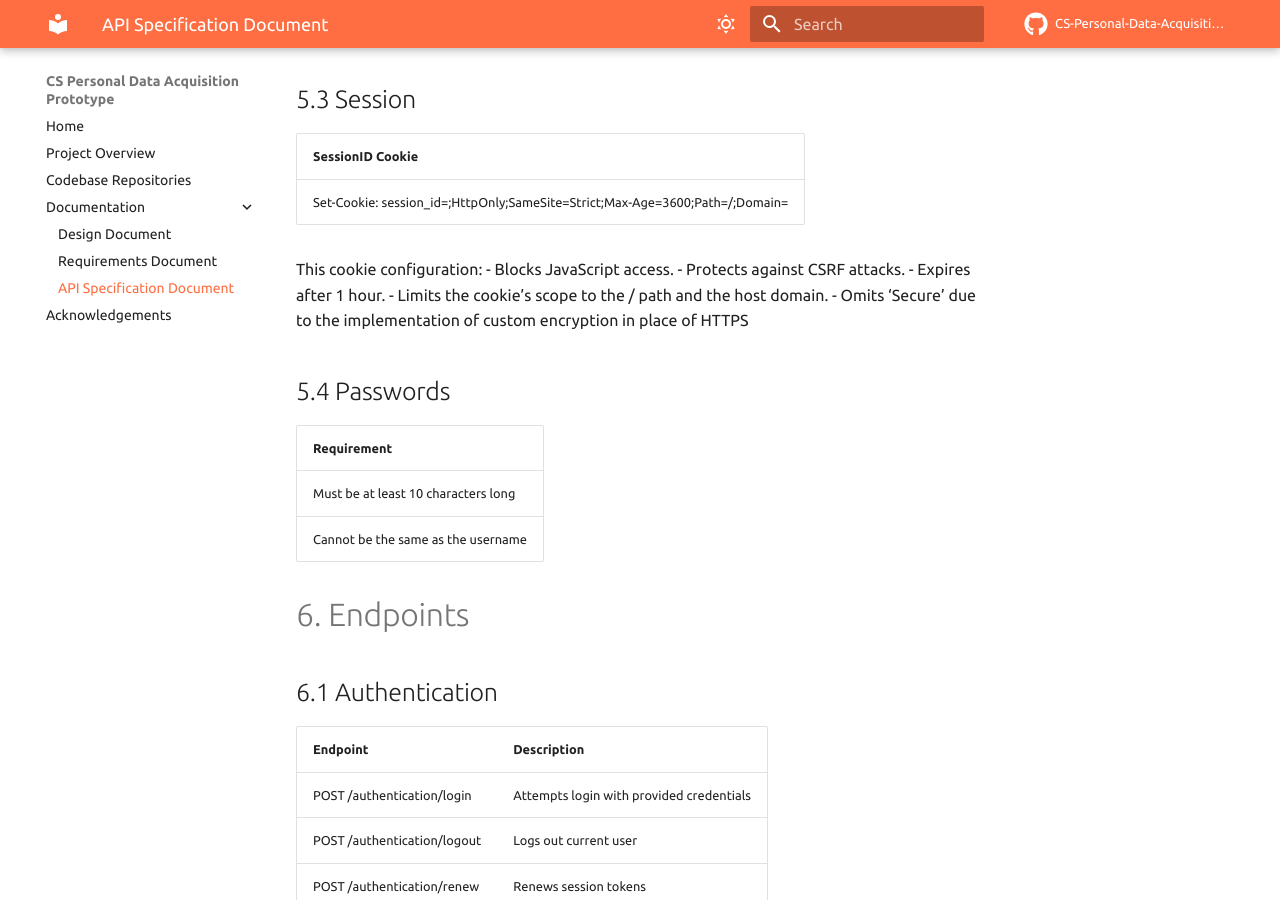
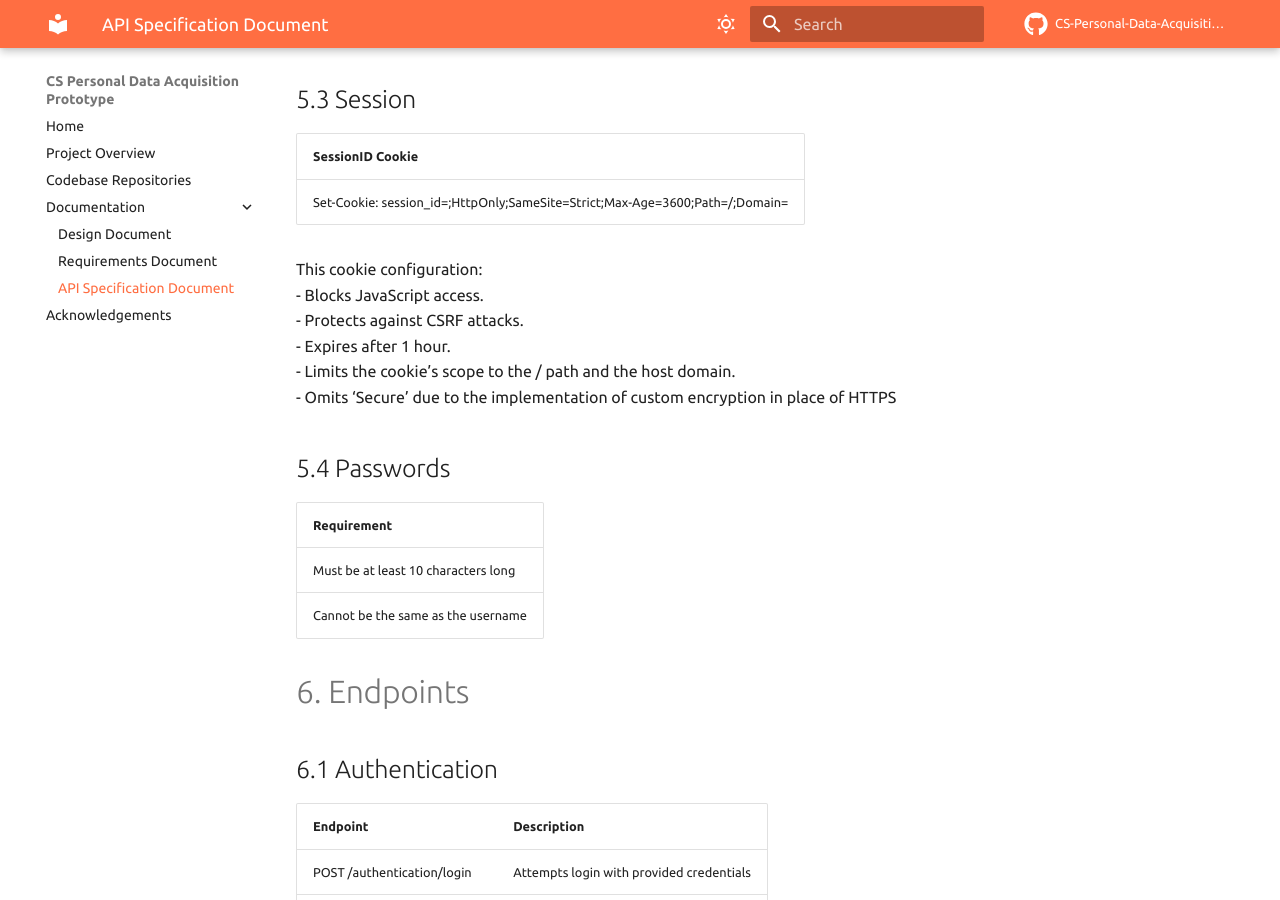
Before and after one commit to CS-Personal-Data-Acquisition-Prototype/CS-Personal-Data-Acquisition-Prototype.github.io, an MkDocs documentation site: the page built from docs/api_spec.md, in a window 1280 px wide and 900 px high, scrolled down 4239 px. Built offline with MkDocs 1.6.1 and Material for MkDocs 9.7.7, drawn with Linux system fonts in a browser that asks for light colours; some of the changed text lies outside the part shown.

```diff
--- a/docs/api_spec.md
+++ b/docs/api_spec.md
@@ -144,11 +144,11 @@ User secrets with access | AES-256-CBC
 | --- |
 | Set-Cookie: session_id=<id>;HttpOnly;SameSite=Strict;Max-Age=3600;Path=/;Domain=<host> |
 
-This cookie configuration:
-- Blocks JavaScript access.
-- Protects against CSRF attacks.
-- Expires after 1 hour.
-- Limits the cookie’s scope to the / path and the host domain.
+This cookie configuration:<br>
+- Blocks JavaScript access.<br>
+- Protects against CSRF attacks.<br>
+- Expires after 1 hour.<br>
+- Limits the cookie’s scope to the / path and the host domain.<br>
 - Omits ‘Secure’ due to the implementation of custom encryption in place of HTTPS
 
 ## 5.4 Passwords
@@ -457,7 +457,7 @@ String | type | Type of sensor
 #### Creation successful - 201
 
 Type | Property | Description
---- | --- | --- |
+--- | --- | ---
 String | id | Id of sensor
 String | type | Type of sensor
 
```
